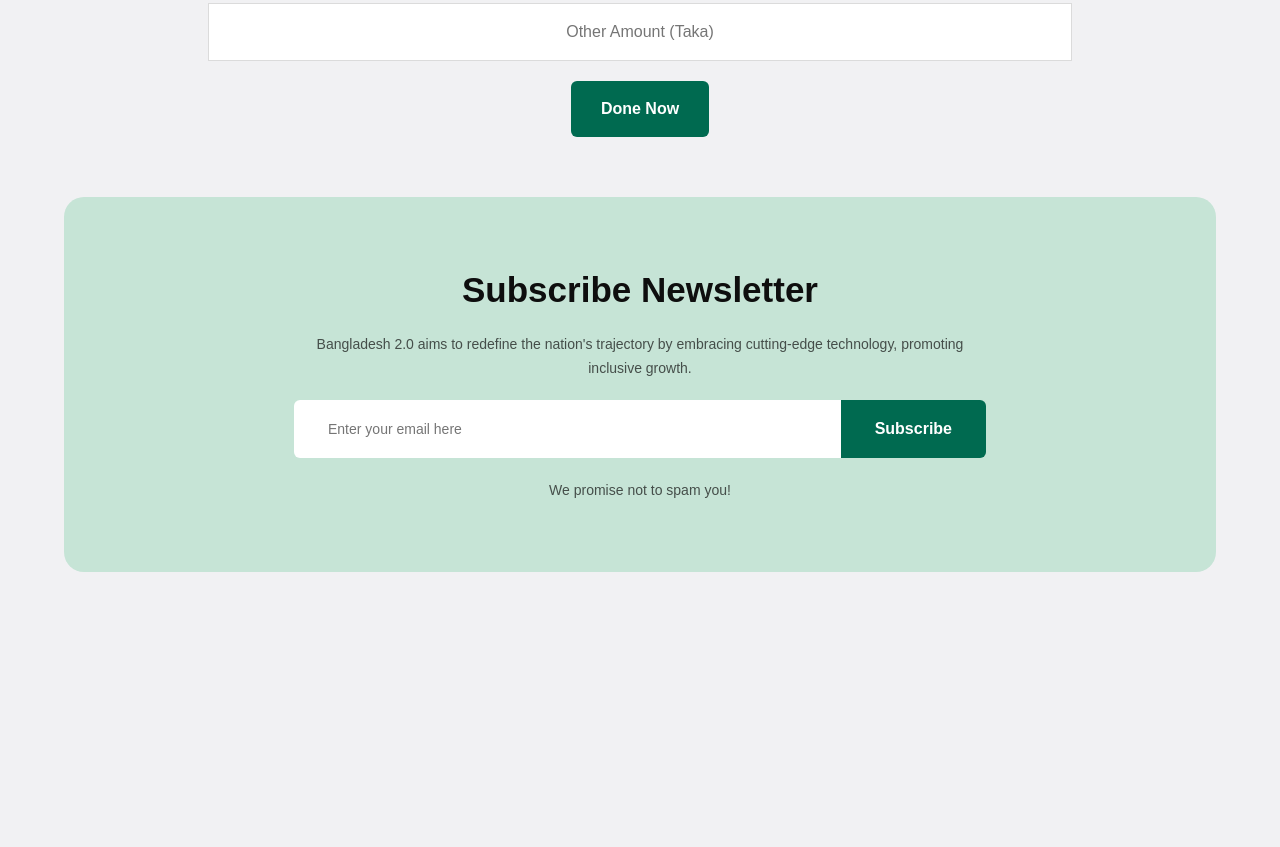
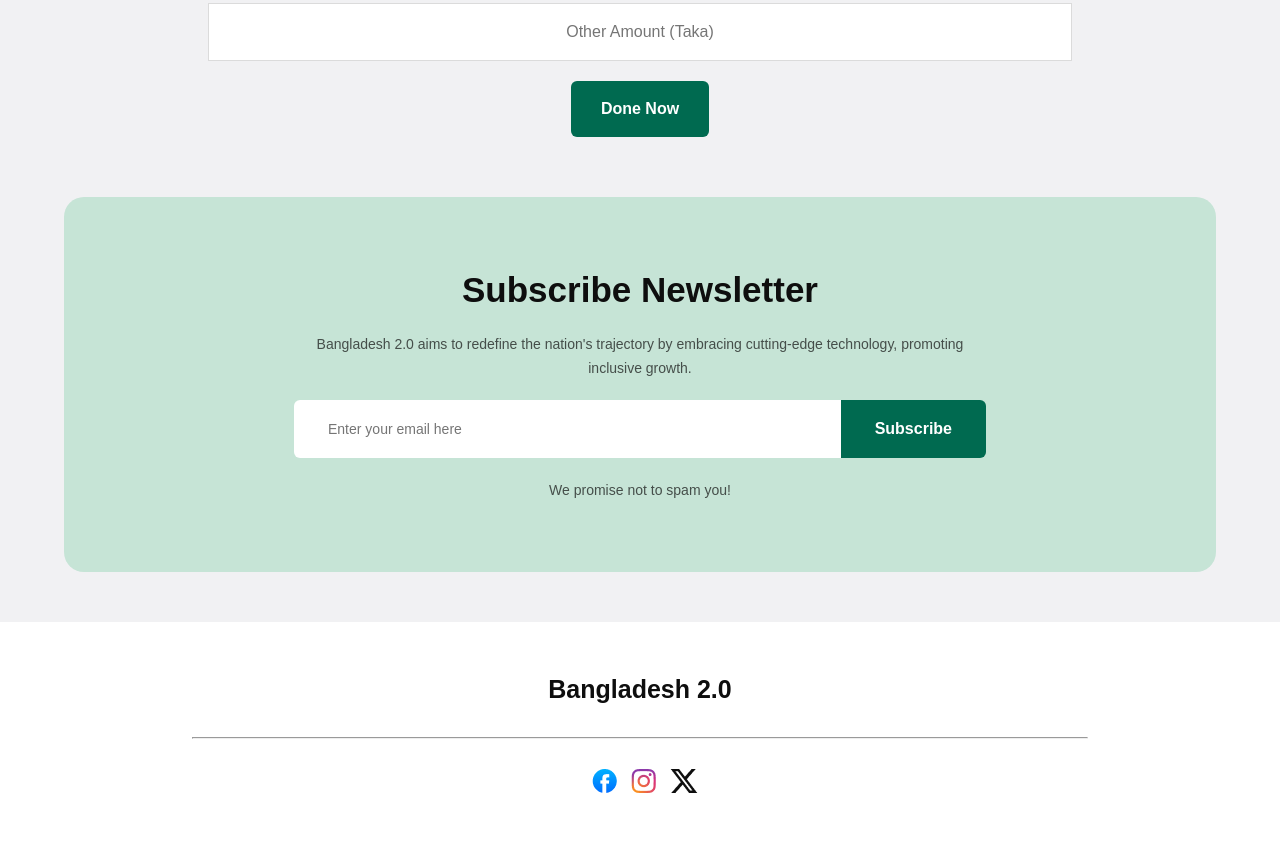
Before and after one commit to arman-gif/first-assignment-one, a plain HTML site: page index.html in a window 1280 px wide. Shown: the part 4265-5112 px from the top of the page. Before the commit the page ends 4887 px from the top, so only its background shows below. Drawn offline with Linux system fonts and the light colour scheme.

Commit message:
added the footer

```diff
--- a/index.html
+++ b/index.html
@@ -244,15 +244,16 @@
     <p>We promise not to spam you!</p>
   </section>
 
-
-
-
-
-
-
-
-
-
+<!-- footer section  -->
+<footer class="footer">
+    <h2>Bangladesh 2.0</h2>
+    <hr>
+    <div class="social">
+        <img src="assets/facebook.png" alt="facebook">
+        <img src="assets/instagram.png" alt="instagram">
+        <img src="assets/x.png" alt="twitter">
+    </div>
+</footer>
 
 </body>
 </html>
--- a/style.css
+++ b/style.css
@@ -556,3 +556,26 @@ select:focus {
   line-height: 26px;
   font-weight: 600;
 }
+
+/* footer section  */
+.footer {
+  background-color: #fff;
+  text-align: center;
+  padding: 50px 0px;
+}
+
+.footer h2 {
+  color: #0E0E0E;
+  font-size: 25px;
+  line-height: 35px;
+  font-weight: 700;
+}
+
+.footer hr {
+  width: 70%;
+  margin: 30px auto;
+}
+
+.social img {
+  margin-left: 10px;
+}
```
